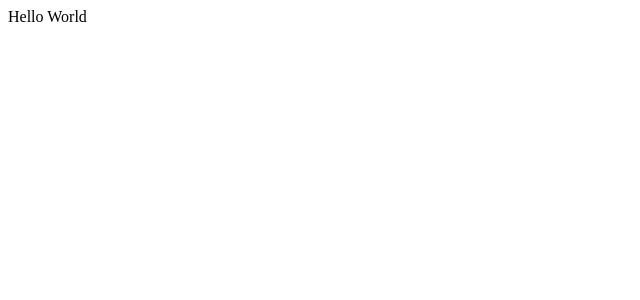
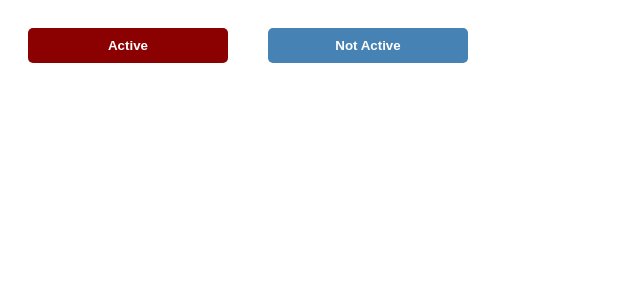
Before and after one commit to christofjens/react-playground, a React (Vite) app: page / in a window 1280 px wide. Shown: the top 300 px of the page, without its empty margins (0-640 px from the left). Built offline with nearby package versions, Linux system fonts and the light colour scheme.

Commit message:
Create first components Button and App

```diff
--- /dev/null
+++ b/src/App.jsx
@@ -0,0 +1,11 @@
+import * as React from 'react'
+import Button from './Button'
+
+export default children => {
+  return (
+    <div>
+      <Button isActive>Active</Button>
+      <Button>Not Active</Button>
+    </div>
+  )
+}
--- /dev/null
+++ b/src/Button.css
@@ -0,0 +1,14 @@
+.Button {
+  width: 200px;
+  padding: 10px;
+  margin: 20px;
+  background-color: steelblue;
+  border: none;
+  border-radius: 5px;
+  font-weight: 700;
+  color: white;
+}
+
+.Button.active {
+  background-color: darkred;
+}
--- /dev/null
+++ b/src/Button.jsx
@@ -0,0 +1,10 @@
+import './Button.css'
+import * as React from 'react'
+
+export default ({ children, isActive }) => {
+  return (
+    <button isActive className={isActive ? 'Button active' : 'Button'}>
+      {children}
+    </button>
+  )
+}
```
Also changed, not shown: src/index.jsx (+5 -3 lines), 2 other files (tests, documents, lock files or other folders).
